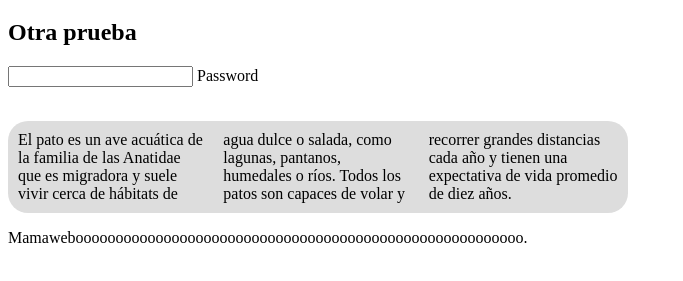
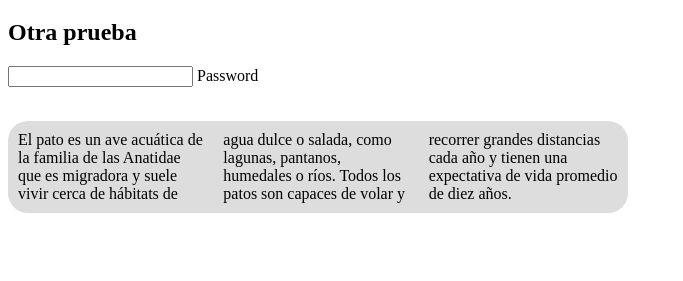
Before and after one commit to josemanuelcordon/ED, a plain HTML site: page index.html in a window 1280 px wide. Shown: the part 61-342 px from the top of the page, without its empty margins (0-683 px from the left). Drawn offline with Linux system fonts and the light colour scheme.

Commit message:
Revert "Texting 2"

```diff
--- a/index.html
+++ b/index.html
@@ -19,7 +19,6 @@
         </p>
     </section>
 </body>
-Mamaweboooooooooooooooooooooooooooooooooooooooooooooooooooooooo.
 
 
 </p>
```
